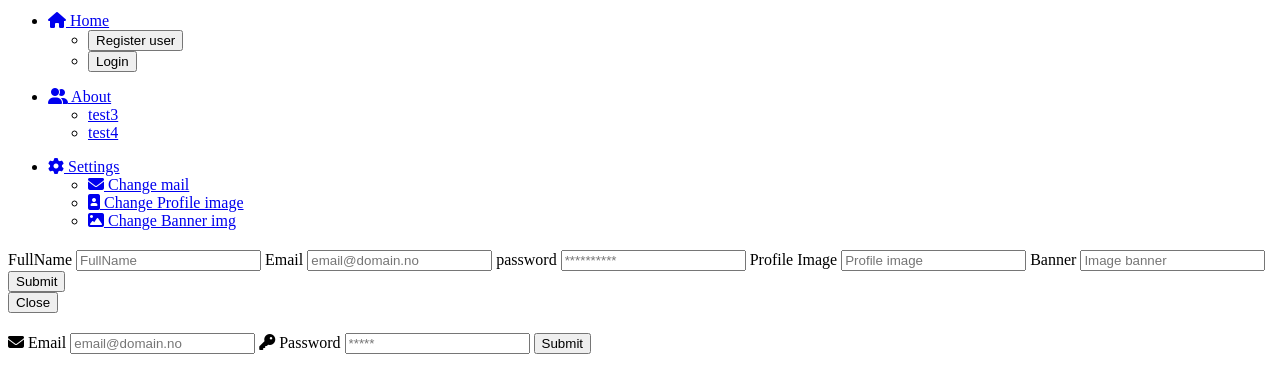
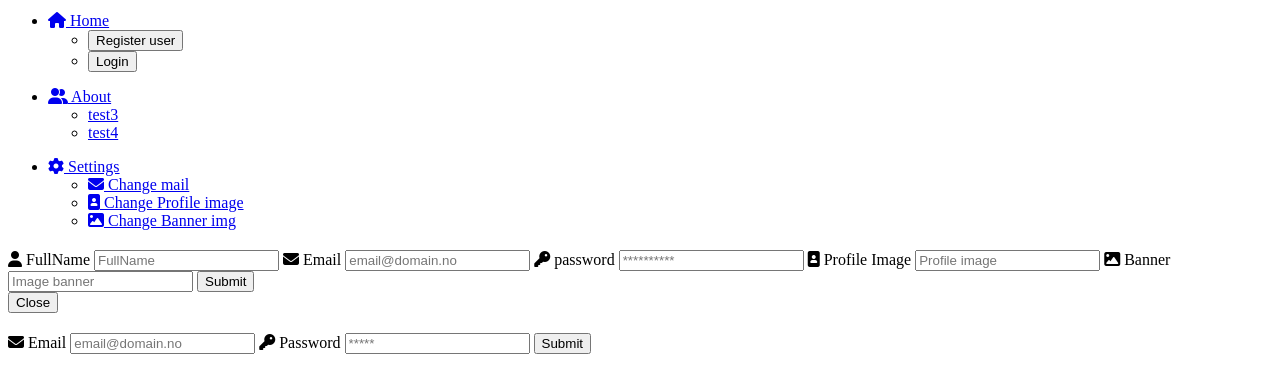
Before and after one commit to nexnic/auction, a website built with Vite: page index.html in a window 1280 px wide. Shown: the part 48-440 px from the top of the page. Built offline with nearby package versions, Linux system fonts and the light colour scheme; files whose address does not match are found by name.

Commit message:
adding icon to register form

```diff
--- a/index.html
+++ b/index.html
@@ -128,15 +128,15 @@
                 </div>
                 <div class="modal-body" id="modal-profile-body">
                     <form action="" id="form__register">
-                        <label for="name" class="form-label">FullName</label>
+                        <label for="name" class="form-label"><i class="fa-solid fa-user"></i> FullName</label>
                         <input type="name" class="form-control" id="form__register--username" placeholder="FullName" required>
-                        <label for="email" class="form-label">Email</label>
-                        <input type="email" class="form-label" id="form__register--email" placeholder="email@domain.no" required>
-                        <label for="password" class="form-label">password</label>
+                        <label for="email" class="form-label"><i class="fa-solid fa-envelope"></i> Email</label>
+                        <input type="email" class="form-control" id="form__register--email" placeholder="email@domain.no" required>
+                        <label for="password" class="form-label"><i class="fa-solid fa-key"></i> password</label>
                         <input type="password" class="form-control" id="form__register--password" placeholder="**********" required>
-                        <label for="avatar" class="form-label">Profile Image</label>
+                        <label for="avatar" class="form-label"><i class="fa-solid fa-image-portrait"></i> Profile Image</label>
                         <input type="url" name="avatar" class="form-control" id="form__register--avatar" placeholder="Profile image">
-                        <label for="banner" class="form-label">Banner</label>
+                        <label for="banner" class="form-label"><i class="fa-solid fa-image"></i> Banner</label>
                         <input type="url" name="banner" class="form-control" id="form__register--banner" Placeholder="Image banner">
                         <button type="submit">Submit</button>
                     </form>
```
